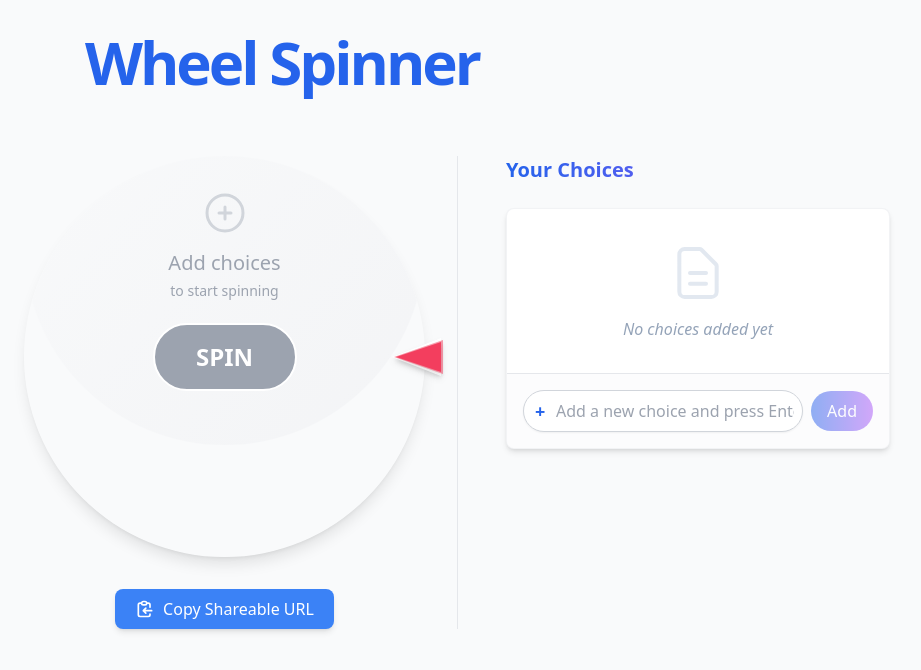
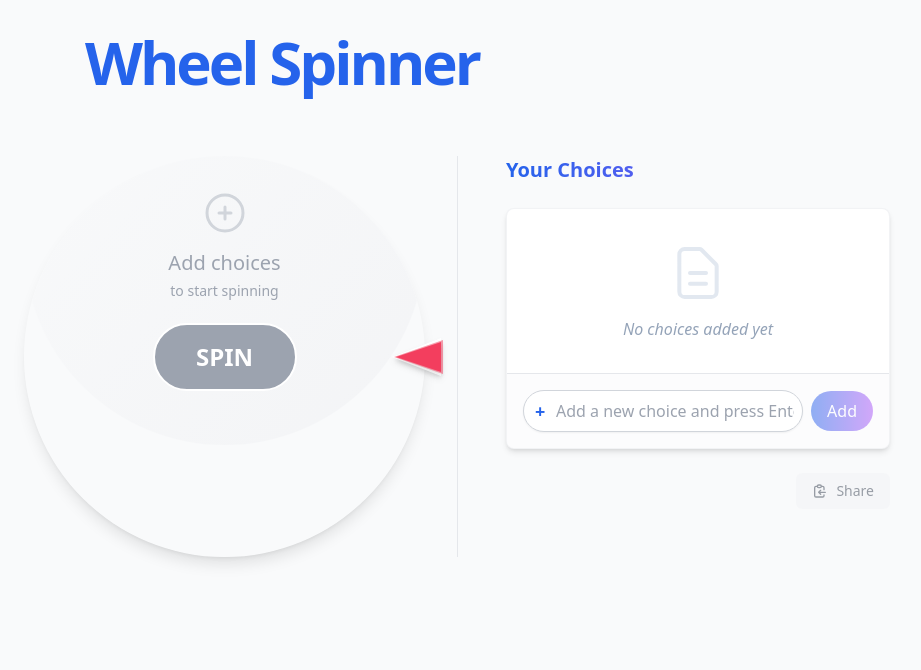
Before and after one commit to gpetiot/wheel-js, a React (Create React App) app: page / in a window 1280 px wide. Shown: the top 670 px of the page, without its empty margins (358-1279 px from the left). Built offline with nearby package versions, Linux system fonts and the light colour scheme; the HTML template or start-up script is replaced by a standard one.

Commit message:
Style(share-button): Make share button less prominent and move to choices section

```diff
--- a/src/components/ShareButton.js
+++ b/src/components/ShareButton.js
@@ -2,16 +2,21 @@ const ShareButton = ({ onClick, copySuccess, disabled }) => {
   return (
     <button
       onClick={onClick}
-      className={`mt-2 py-2 px-5 flex items-center justify-center gap-2
-      ${copySuccess ? 'bg-green-500' : 'bg-blue-500 hover:bg-blue-600'}
-      text-white font-medium rounded-lg shadow-md transition-all duration-300 ease-out transform hover:scale-105 active:scale-95`}
+      className={`py-2 px-4 flex items-center justify-center gap-2 text-sm
+      ${
+        copySuccess
+          ? 'bg-green-100 text-green-700 hover:bg-green-200'
+          : 'bg-gray-100 text-gray-700 hover:bg-gray-200'
+      }
+      font-medium rounded-md transition-all duration-200 ease-out
+      disabled:opacity-50 disabled:cursor-not-allowed`}
       disabled={disabled}
     >
       {copySuccess ? (
         <>
           <svg
             xmlns="http://www.w3.org/2000/svg"
-            className="h-5 w-5"
+            className="h-4 w-4"
             fill="none"
             viewBox="0 0 24 24"
             stroke="currentColor"
@@ -24,7 +29,7 @@ const ShareButton = ({ onClick, copySuccess, disabled }) => {
         <>
           <svg
             xmlns="http://www.w3.org/2000/svg"
-            className="h-5 w-5"
+            className="h-4 w-4"
             fill="none"
             viewBox="0 0 24 24"
             stroke="currentColor"
@@ -36,7 +41,7 @@ const ShareButton = ({ onClick, copySuccess, disabled }) => {
               d="M8 5H6a2 2 0 00-2 2v12a2 2 0 002 2h10a2 2 0 002-2v-1M8 5a2 2 0 002 2h2a2 2 0 002-2M8 5a2 2 0 012-2h2a2 2 0 012 2m0 0h2a2 2 0 012 2v3m2 4H10m0 0l3-3m-3 3l3 3"
             />
           </svg>
-          Copy Shareable URL
+          Share
         </>
       )}
     </button>
--- a/src/components/WheelSpinner.js
+++ b/src/components/WheelSpinner.js
@@ -354,13 +354,6 @@ const WheelSpinner = () => {
               disabled={isSpinning || choices.length === 0}
             />
           </div>
-
-          {/* Share button */}
-          <ShareButton
-            onClick={copyShareableURL}
-            copySuccess={copySuccess}
-            disabled={choices.length === 0}
-          />
         </div>
 
         {/* Choices List */}
@@ -373,6 +366,15 @@ const WheelSpinner = () => {
             onChoiceAdd={handleChoiceAdd}
             wheelSlices={wheelSlices}
           />
+
+          {/* Share button - moved to bottom of choices list */}
+          <div className="mt-6 flex justify-end">
+            <ShareButton
+              onClick={copyShareableURL}
+              copySuccess={copySuccess}
+              disabled={choices.length === 0}
+            />
+          </div>
         </div>
       </div>
 
```
